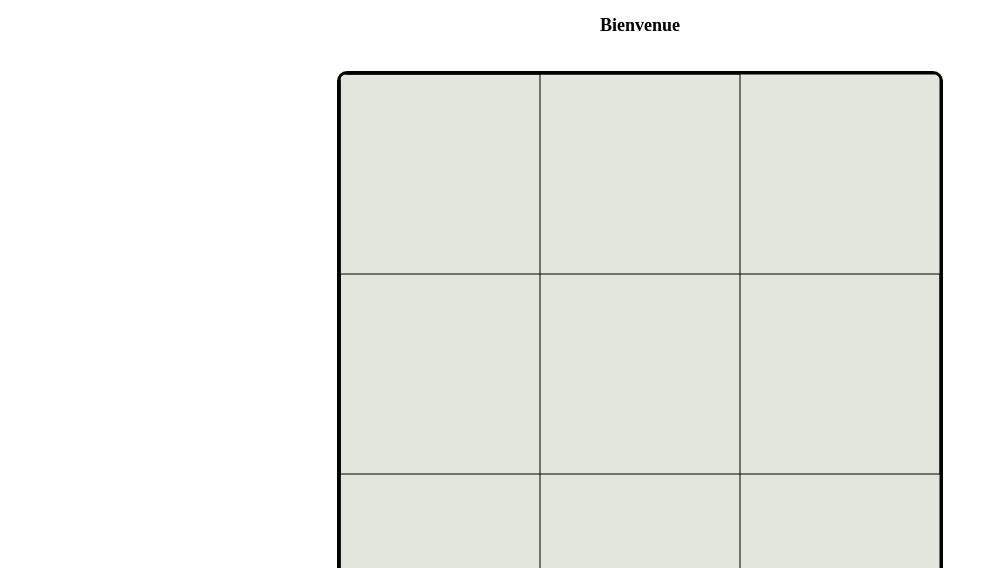
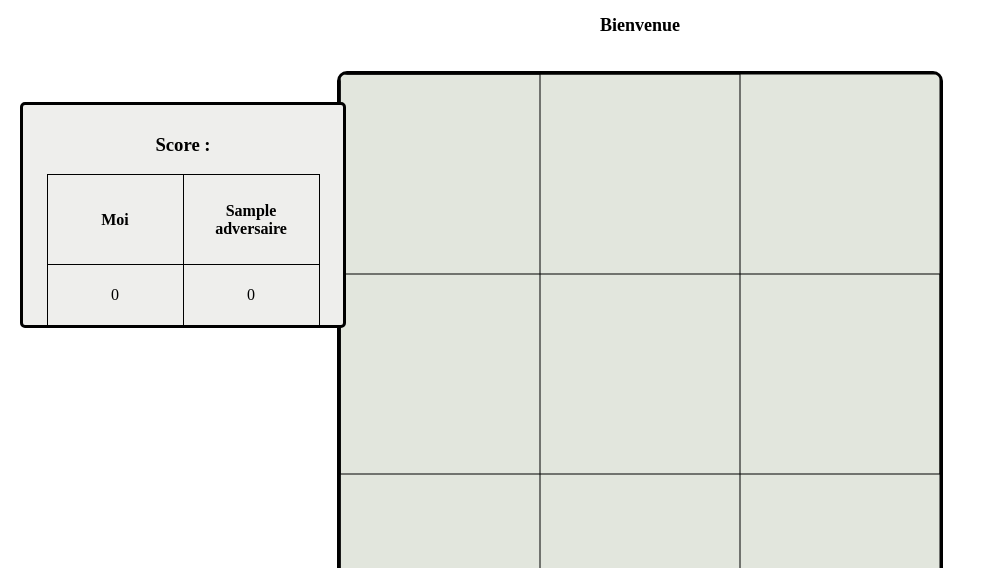
Before and after one commit to tarteaupomme/tictactoe, a Flask app: template templates/morpion.html in a window 1280 px wide. Shown: the part 98-666 px from the top of the page, without its empty margins (0-986 px from the left). Run offline with Flask 2, Linux system fonts and the light colour scheme; the template is opened without the code that fills it: most values are stand-ins (such as "Sample title", 1, 10 or a date in 2020); data that the repository does not hold is empty.

Commit message:
modifié :         game.py 	modifié :         main.py 	modifié :         static/jeu.js 	modifié :         static/style.css 	modifié :         templates/morpion.html 	templates/error.html

```diff
--- a/game.py
+++ b/game.py
@@ -2,12 +2,14 @@
 
 
 class Game:
-    def __init__(self, grille=[['.', '.', '.'] for i in range(3)],
-                                                current_player=0):
+    def __init__(self, pseudos, grille=[['.', '.', '.'] for i in range(3)],
+                                                        current_player=0):
         self.grille = grille
         self.current_player = current_player
         self.dernier_coup = None
         self.commence = 0
+        self.score = [0, 0]
+        self.pseudos = pseudos
 
     def verif(self):
         for line in self.grille:  # en ligne
--- a/main.py
+++ b/main.py
@@ -25,11 +25,13 @@ def index():
         session["pseudo"] = pseudo
         client_number_old = client_number
         if client_number % 2 == 0:
-            li_game.append(Game(grille=[['.', '.', '.'] for i in range(3)]))
+            li_game.append(Game([pseudo, "?"],
+                                grille=[['.', '.', '.'] for i in range(3)]))
             joue = 0
         else:
             socket.emit("connecte", broadcast=True)
             joue = 1
+            li_game[client_number // 2].pseudos[1] = pseudo
         print("Nouveau joueur numero: {}; pseudo: {}".format(client_number_old,
                                                              pseudo))
         return render_template('morpion.html', joue=joue,
@@ -61,8 +63,14 @@ def connecte():
     """permet de joindre le client a sa partie (room)"""
     client_number = session['number']
     join_room(str(client_number // 2))
+    adversaire = li_game[client_number // 2].pseudos[1 - (client_number % 2)]
+    print("\n\ndgfgfnlkfg : " + str(li_game[client_number // 2].pseudos))
+    socket.emit("nom_adversaire",
+                {"nom_adversaire": li_game[client_number // 2].pseudos},
+                room=str(client_number // 2))
     return {"adv_present": abs(li_game[client_number // 2].commence
-                          - (client_number % 2))}
+                          - (client_number % 2)),
+            "nom_adversaire": adversaire}
 
 
 @socket.on("joue")
@@ -83,7 +91,9 @@ def joue(msg):
                     emit("gagne", {"pers": "N"},
                          room=str(joueur // 2))
                 else:
-                    emit("gagne", {"pers": ["X", "O"][joueur % 2]},
+                    li_game[joueur // 2].score[joueur % 2] += 1
+                    emit("gagne", {"pers": ["X", "O"][joueur % 2],
+                         "score": li_game[joueur // 2].score[joueur % 2]},
                          room=str(joueur // 2))
 
 ###############################################################################
--- a/static/jeu.js
+++ b/static/jeu.js
@@ -6,6 +6,13 @@ var socket = io.connect('http://' + document.domain + ':' + location.port);
 var adv_present;
 
 var moi = parseInt(document.getElementById("joue").getAttribute("joue"));
+
+var score = {moi: 0, adv: 0};
+
+var score_moi = document.getElementById("score_moi");
+var score_adv = document.getElementById("score_adv");
+
+var nom_adv = document.getElementById("nom_adv");
 
 
 var chargement = document.getElementById("chargement");
@@ -22,6 +29,9 @@ function grille(context, taille_x, taille_y){
 
 function init(){
     grille(context, elem.width, elem.height);
+    socket.on('nom_adversaire', function(data){
+        nom_adv.innerHTML = data.nom_adversaire[1 - moi];
+    });
     socket.emit('connecte', function(data){
         adv_present = data.adv_present;
         if (adv_present){
@@ -105,6 +115,14 @@ function jouer(){
         }
         else{
             chargement.innerHTML = msg.pers + " a gagné";
+            if (msg.pers == ["X", "O"][moi]){
+                score.moi = msg.score;
+            }
+            else{
+                score.adv = msg.score;
+            }
+            score_moi.innerHTML = score.moi;
+            score_adv.innerHTML = score.adv;
         }
         elem.removeEventListener('click', clique);
     });
--- a/static/style.css
+++ b/static/style.css
@@ -62,7 +62,7 @@ footer
 {
     position: absolute;
     right: 20px;
-    bottom: 200px;
+    top: 200px;
     border: 3px solid black;
     border-radius: 5px;
     padding: 10px;
@@ -110,3 +110,34 @@ input{
 {
     text-align: center;
 }
+
+#score
+{
+    position: absolute;
+    left: 20px;
+    top: 200px;
+    border: 3px solid black;
+    border-radius: 5px;
+    padding: 10px;
+    height: 200px;
+    width: 300px;
+    overflow: hidden;
+    display: block;
+    z-index: 5;
+    opacity: 1;
+    background-color: #EEEEEC;
+}
+
+table
+{
+    margin: auto;
+    border-collapse: collapse;
+}
+
+td, th
+{
+    border: 1px solid black;
+    text-align: center;
+    width: 125px;
+    padding: 5px;
+}
--- a/templates/morpion.html
+++ b/templates/morpion.html
@@ -22,6 +22,24 @@
     </div>
     {% endif %}
 
+    <div id="score">
+      <table>
+        <caption>
+          <h3>
+            <strong>Score :</strong>
+          </h3>
+        </caption>
+        <tr>
+          <td><h4>Moi</h4></td>
+          <td><h4 id="nom_adv">{{adversaire}}</h4></td>
+        </tr>
+        <tr>
+          <td><p id="score_moi">0</p></td>
+          <td><p id="score_adv">0</p></td>
+        </tr>
+      </table>
+    </div>
+
     <script language="JavaScript" src="{{url_for('static', filename='jeu.js')}}"></script>
 
     {%if chat %}
```
